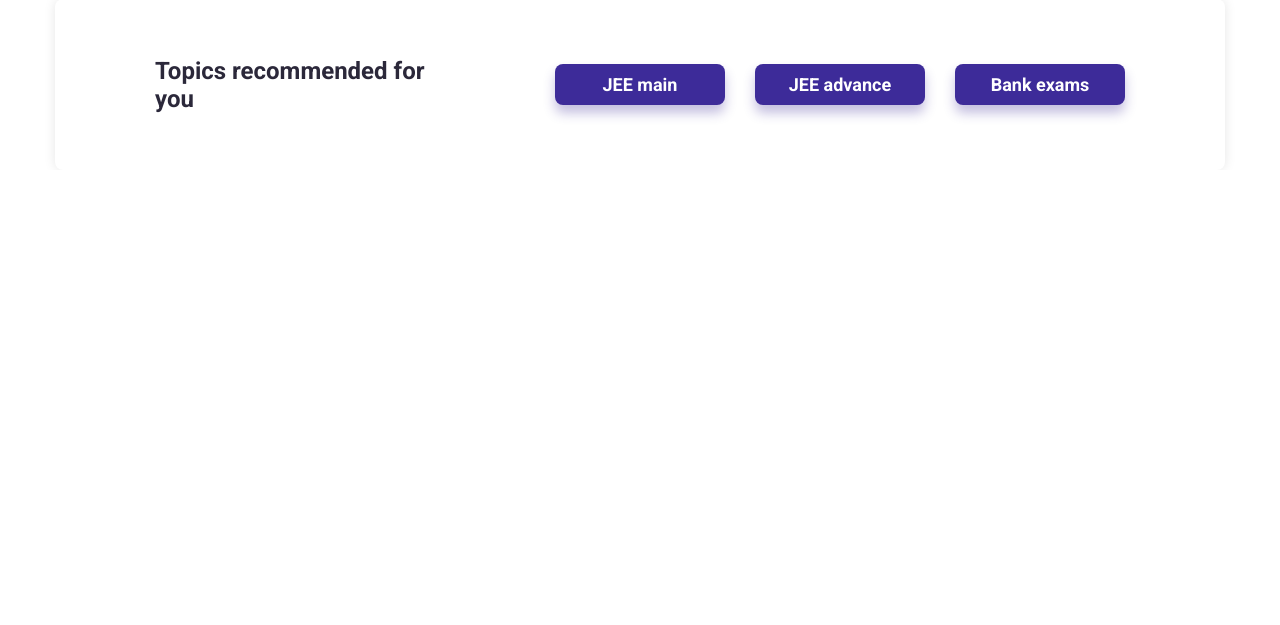
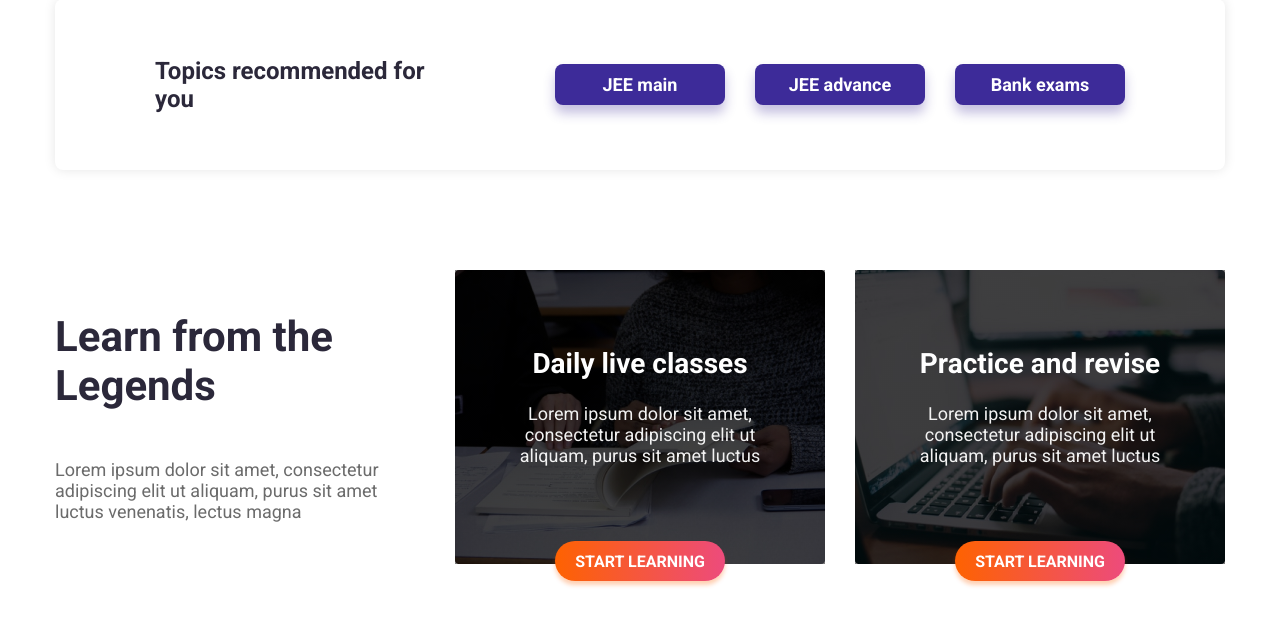
Before and after one commit to Ismagulov-K/Online_Learning, a plain HTML site: page index.html in a window 1280 px wide. Shown: the part 801-1426 px from the top of the page. Before the commit the page ends 971 px from the top, so only its background shows below. Drawn offline with nearby package versions, Linux system fonts and the light colour scheme.

Commit message:
Learning block

```diff
--- a/index.html
+++ b/index.html
@@ -55,6 +55,28 @@
                 <a href="#" class="banner__link col-2">Bank exams</a>
             </div>
         </section>
+        <section class="learning container">
+            <div class="row align-items-center">
+                <div class="learning__left-aside col-4">
+                    <h2 class="learning__title">Learn from the Legends</h2>
+                    <div class="learning__text">Lorem ipsum dolor sit amet, consectetur adipiscing elit ut aliquam, purus sit amet luctus venenatis, lectus magna</div>
+                </div>
+                <div class="learning__center col-4">
+                    <div class="">
+                        <h2 class="learning__title-card">Daily live classes</h2>
+                        <div class="learning__text-card">Lorem ipsum dolor sit amet, consectetur adipiscing elit ut aliquam, purus sit amet luctus</div>
+                    </div>
+                    <a href="#" class="learning__button button col-2">start learning</a>
+                </div>
+                <div class="learning__right-aside col-4">
+                    <div class="align-items-center">
+                        <h2 class="learning__title-card">Practice and revise</h2>
+                        <div class="learning__text-card">Lorem ipsum dolor sit amet, consectetur adipiscing elit ut aliquam, purus sit amet luctus</div>
+                    </div>
+                    <a href="#" class="learning__button button col-2">start learning</a>
+                </div>
+            </div>
+        </section>
     </main>
 </body>
 </html>
--- a/style.css
+++ b/style.css
@@ -142,3 +142,70 @@
 .banner__link:first-of-type{
     grid-column-start: 6;
 }
+
+/* LEARNING */
+
+.learning{
+    margin-top: 10rem;
+    height: 33.3rem;
+    margin-bottom: 10rem;
+}
+
+.learning__title{
+    font-family: Roboto;
+    font-style: normal;
+    font-weight: bold;
+    font-size: 4.2rem;
+    line-height: 4.9rem;
+    color: #2B283A;
+    margin: 0;
+    margin-bottom: 4.9rem;
+}
+.learning__text{
+    font-weight: normal;
+    font-size: 18px;
+    line-height: 21px;
+    color: #6B6B6B;
+}
+
+.learning__center{
+    /* display: grid; */
+    background: linear-gradient(0deg, rgba(0, 0, 0, 0.5), rgba(0, 0, 0, 0.5)), url(img/Learning1.jpg);
+    background-size: cover;
+    background-position: center center;
+    z-index: -1;
+    color: #fff;
+    height: 29.4rem;
+    text-align: center;
+}
+.learning__right-aside{
+    background: linear-gradient(0deg, rgba(0, 0, 0, 0.5), rgba(0, 0, 0, 0.5)), url(img/Learning2.jpg);
+    background-size: cover;
+    background-position: center center;
+    z-index: -1;
+    color: #fff;
+    height: 100%;
+    text-align: center;
+}
+.learning__title-card{
+    margin-top: 7.7rem;
+    font-family: Roboto;
+    font-style: normal;
+    font-weight: bold;
+    font-size: 2.8rem;
+    line-height: 3.3rem;
+
+}
+.learning__text-card{
+    font-family: Roboto;
+    font-style: normal;
+    /* font-weight: bold; */
+    font-size: 1.8rem;
+    line-height: 2.1rem;
+    color: #F2F2F2;
+    padding: 0 6.2rem 0 6.2rem;
+}
+.learning__button{
+    transform: translateY(7.5rem);
+    margin: 0 10rem 0 10rem;
+}
```
Also changed, not shown: img/Learning1.jpg (added), img/Learning2.jpg (added).
